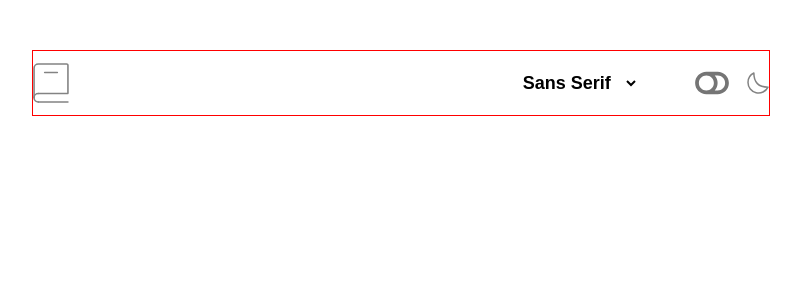
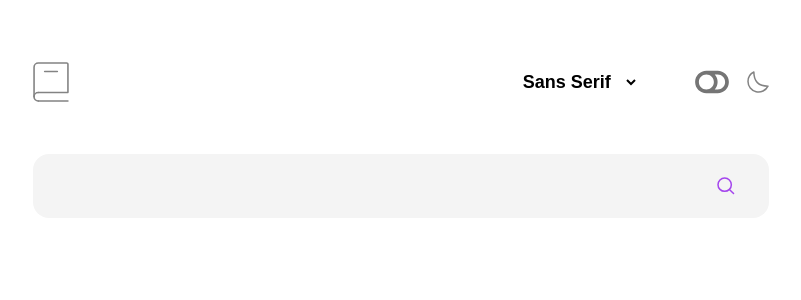
Before and after one commit to Mlowegene/dictionary-web-react-app, a React (Vite) app: page / in a window 1280 px wide. Shown: the top 300 px of the page, without its empty margins (247-1048 px from the left). Built offline with nearby package versions, Linux system fonts and the light colour scheme.

Commit message:
create searchBar componts

```diff
--- a/src/App.css
+++ b/src/App.css
@@ -11,12 +11,12 @@
   height: 100vh;
   background-color: #fff;
   display: flex;
-  justify-content: center;
+  align-items: center;
+  flex-direction: column;
   margin-top: 50px;
 }
 
 .nav {
-  border: 1px solid red;
   width: 736px;
   height: 64px;
   flex-shrink: 0;
@@ -51,3 +51,29 @@
   color: #757575;
   font-size: 20px;
 }
+
+.search-bar {
+  width: 736px;
+  height: 64px;
+  flex-shrink: 0;
+  border-radius: 16px;
+  background-color: #f4f4f4;
+  margin-top: 40px;
+  display: flex;
+  align-items: center;
+}
+
+.search-field {
+  width: 650px;
+  height: 50px;
+  margin-left: 15px;
+  background-color: #f4f4f4;
+  border: none;
+  outline: none;
+  font-size: x-large;
+  font-weight: bold;
+}
+
+.search-icon {
+  padding: 15px;
+}
--- a/src/App.jsx
+++ b/src/App.jsx
@@ -1,11 +1,13 @@
 import "./App.css";
 import NavBar from "./components/NavBar";
+import { SearchBar } from "./components/SearchBar";
 
 function App() {
   return (
     <>
       <div className="container">
         <NavBar />
+        <SearchBar />
       </div>
     </>
   );
--- /dev/null
+++ b/src/components/SearchBar.jsx
@@ -0,0 +1,10 @@
+import searchIcon from "../assets/icon-search.svg";
+
+export const SearchBar = () => {
+  return (
+    <div className="search-bar">
+      <input type="text" className="search-field" />
+      <img src={searchIcon} alt="search-icon" className="search-icon" />
+    </div>
+  );
+};
```
